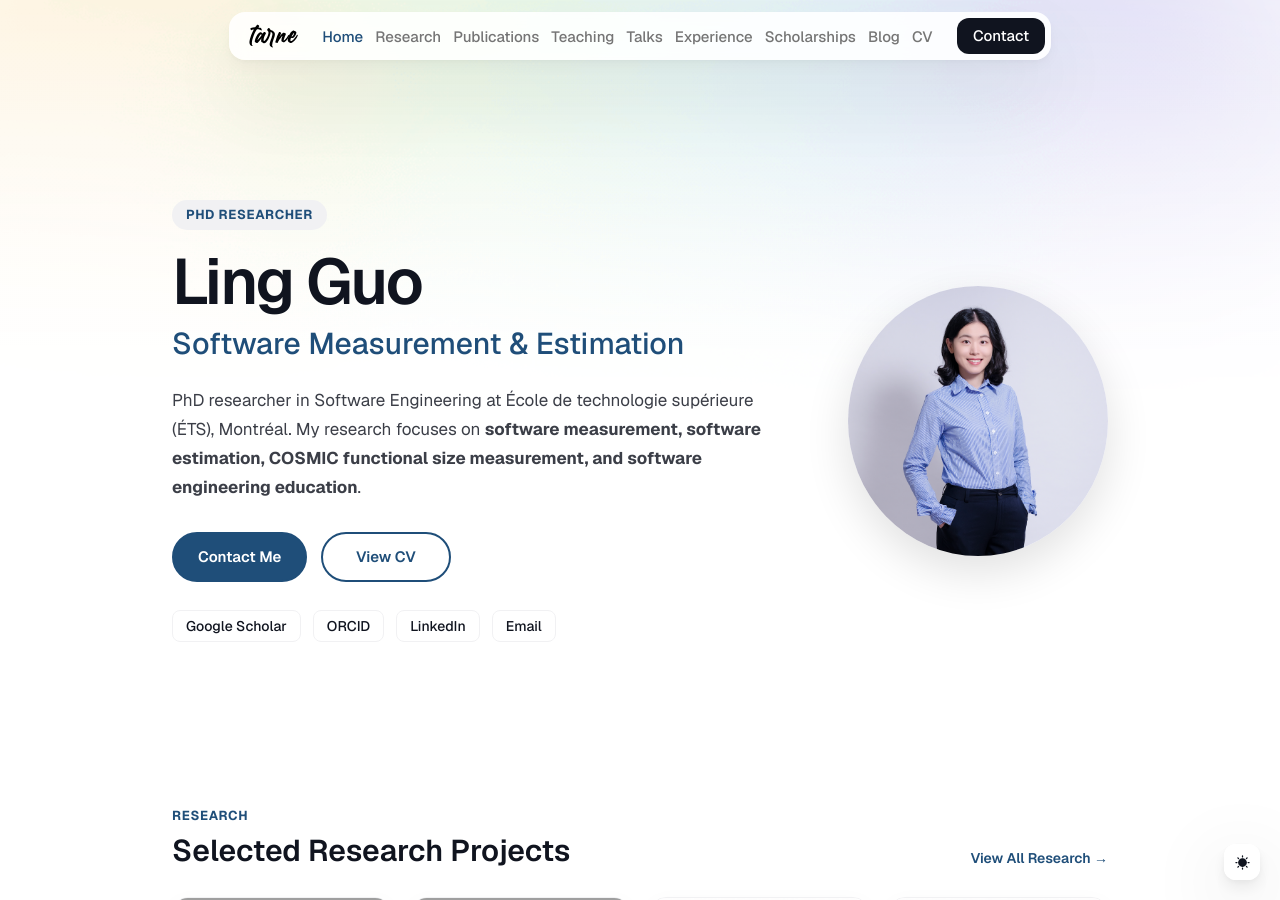
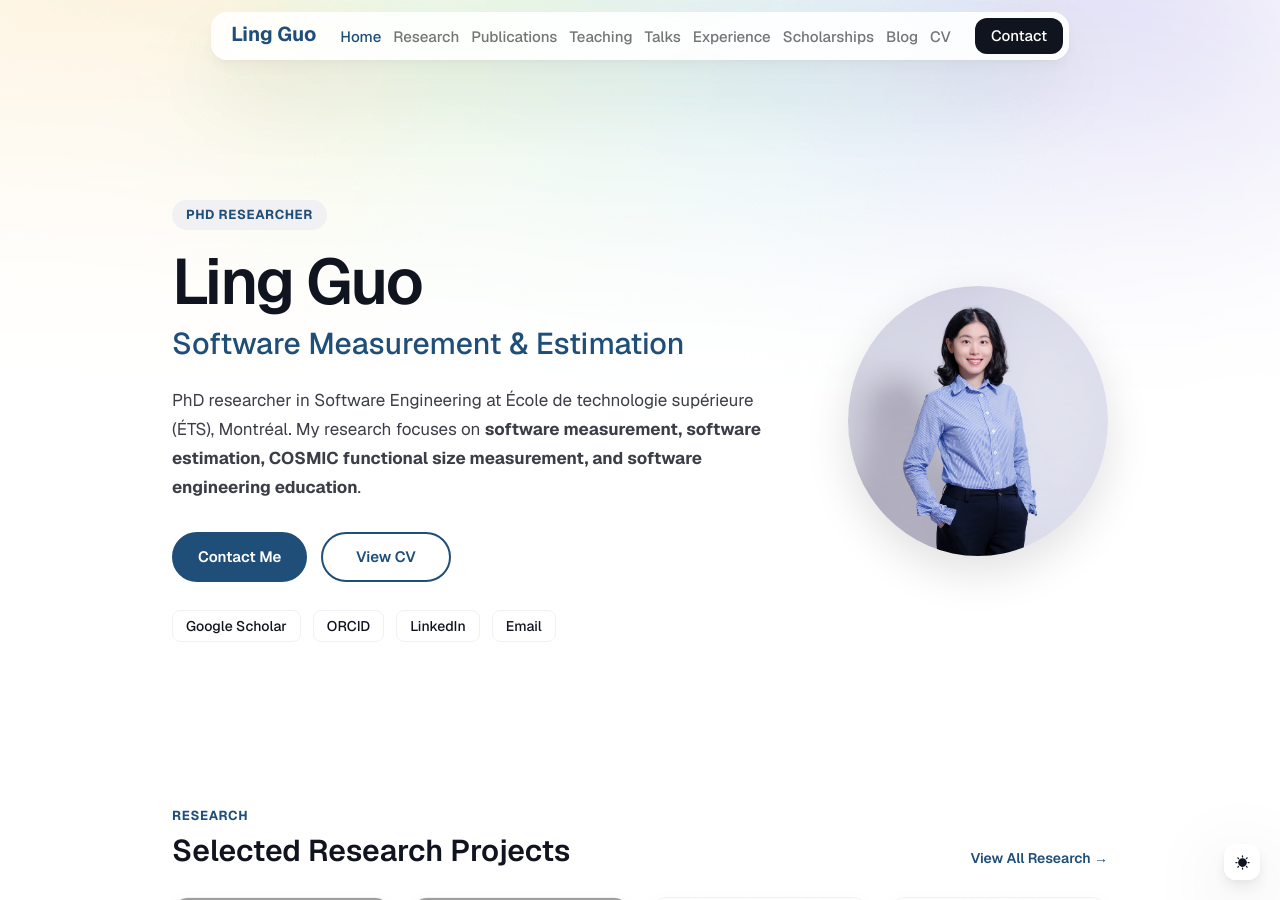
Before and after one commit to lingguo-research/lingguo-tarne, a Jekyll site: the page built from index.html, in a window 1280 px wide and 900 px high. Built offline with Jekyll 4.4.1, drawn with Linux system fonts in a browser that asks for light colours; nearby versions of some CDN libraries; the list of posts is cut into pages by our own code; grey boxes are pictures that could not be loaded.

Commit message:
Update header.html

```diff
--- a/_includes/header.html
+++ b/_includes/header.html
@@ -3,21 +3,11 @@
   <div class="container-big">
     <div class="header__inner">
 
-      <div class="logo">
-        <a class="logo__link" href="{{ site.baseurl }}/">
-        {% if site.data.settings.logo or site.data.settings.logo_dark %}
-          <img class="logo__image"
-               src="{{ site.baseurl }}{{ site.data.settings.logo }}"
-               alt="{{ site.data.settings.title }}">
-
-          <img class="logo__image__dark"
-               src="{{ site.baseurl }}{{ site.data.settings.logo_dark }}"
-               alt="{{ site.data.settings.title }}">
-        {% else %}
-          {{ site.data.settings.title }}
-        {% endif %}
-        </a>
-      </div>
+ <div class="logo">
+  <a class="logo__link logo__text" href="{{ '/' | relative_url }}">
+    Ling Guo
+  </a>
+</div>
 
 
       <div class="hamburger">
```
